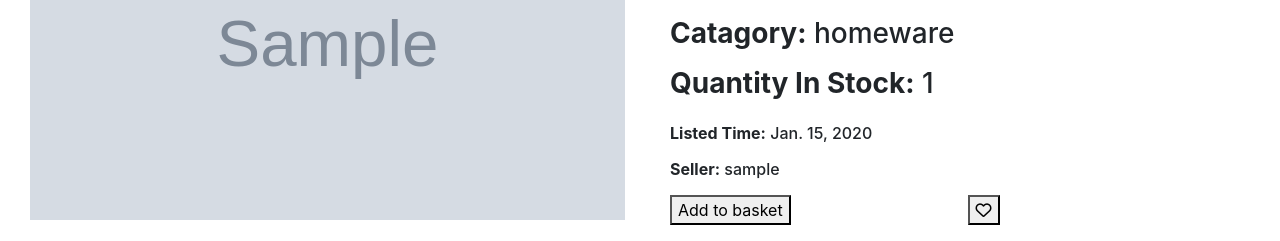
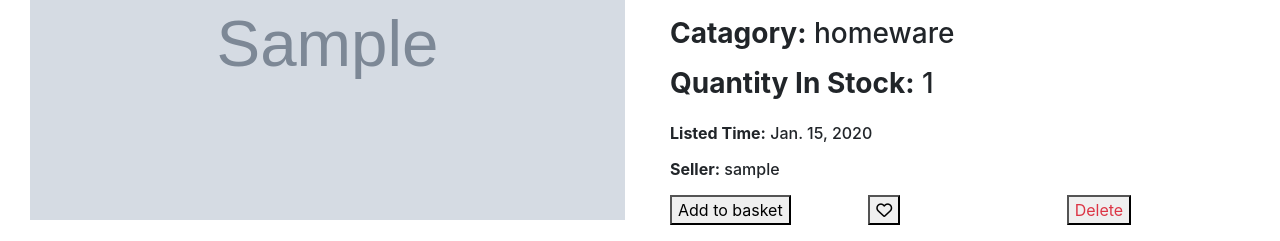
Before and after one commit to SamHulme1/Project-4-online-store, a Django app: page /store/1/ in a window 1280 px wide. Shown: the part 914-1155 px from the top of the page. Run offline with Django 3.2, Linux system fonts and the light colour scheme; a user stored in the database is signed in; tables that the repository leaves empty hold one stand-in row (values such as "Sample post"); grey boxes marked "Sample" are stand-in pictures; some libraries are stand-ins or nearby versions.

Commit message:
added user authentication for delete button

```diff
--- a/onlinestore/store/templates/store/listing_details.html
+++ b/onlinestore/store/templates/store/listing_details.html
@@ -83,12 +83,17 @@
                     </div>
                 </div>
                 <div class="row">
-                    <div class="col-6 mb-2">
+                    <div class="col-4 mb-2">
                         <button>Add to basket</button>
                     </div>
-                    <div class="col-6 mb-2">
+                    <div class="col-4 mb-2">
                         <button><i class="fa-sharp fa-regular fa-heart"></i></button>
                     </div>
+                    {% if request.user.is_authenticated %}
+                    <div class="col-4 mb-2">
+                        <button><a class="text-danger" href="{% url 'store:delete_listing' listing_details.id %}">Delete</a></button>
+                    </div>
+                    {% endif %}
                 </div>
             </div>
         </div>
```
